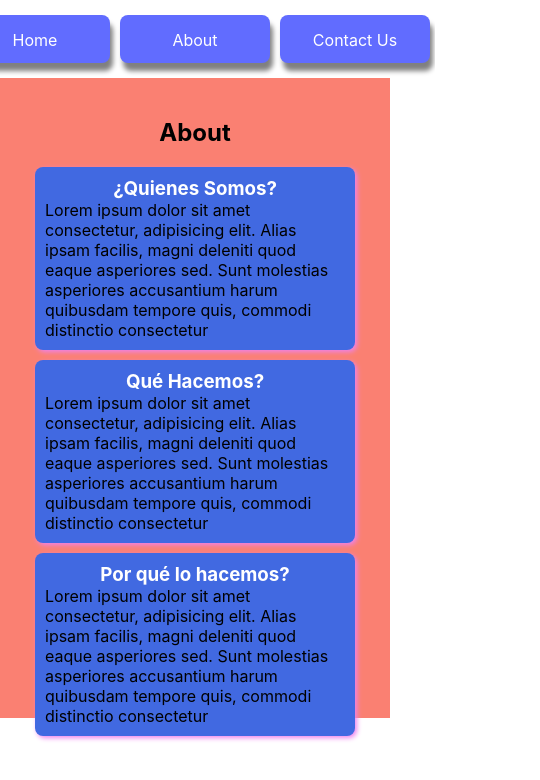
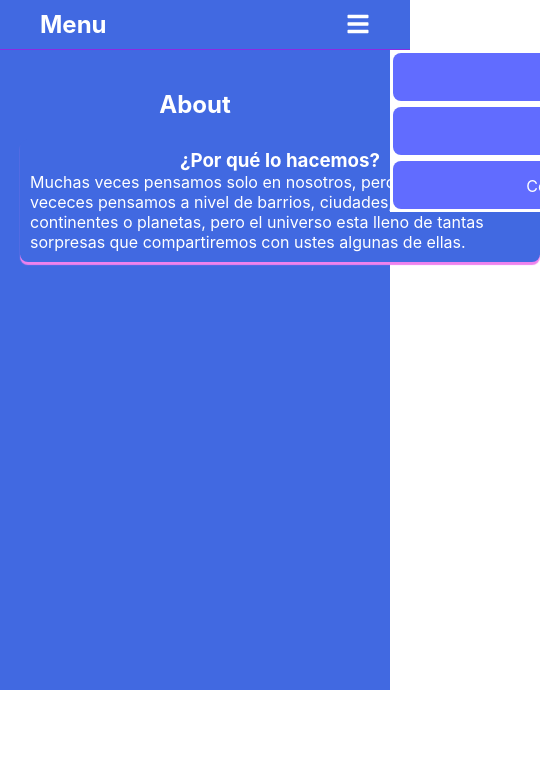
Before and after one commit to nickothan/routes, a React (Create React App) app: page /about in a window 390 px wide. Shown: the top 780 px of the page, 540 px wide, since content can reach past the window. Built offline with nearby package versions, Linux system fonts and the light colour scheme.

Commit message:
merge (#3)
* Update  NavBar mobil (#2)

* Edicion de textos y formulario (#4)

* actualizando librerias (#5)

* Edicion de textos y formulario

* actualizando librerias

```diff
--- a/package.json
+++ b/package.json
@@ -3,6 +3,9 @@
   "version": "0.1.0",
   "private": true,
   "dependencies": {
+    "@fortawesome/fontawesome-svg-core": "^1.2.35",
+    "@fortawesome/free-solid-svg-icons": "^5.15.3",
+    "@fortawesome/react-fontawesome": "^0.1.14",
     "@testing-library/jest-dom": "^5.11.4",
     "@testing-library/react": "^11.1.0",
     "@testing-library/user-event": "^12.1.10",
--- a/public/index.html
+++ b/public/index.html
@@ -5,10 +5,7 @@
         <link rel="icon" href="%PUBLIC_URL%/favicon.ico" />
         <meta name="viewport" content="width=device-width, initial-scale=1" />
         <meta name="theme-color" content="#000000" />
-    <meta
-      name="description"
-      content="Web site created using create-react-app"
-    />
+        <meta name="description" content="Web site created using create-react-app" />
         <link rel="apple-touch-icon" href="%PUBLIC_URL%/logo192.png" />
         <!--
       manifest.json provides metadata used when your web app is installed on a
@@ -24,7 +21,7 @@
       work correctly both with client-side routing and a non-root public URL.
       Learn how to configure a non-root public URL by running `npm run build`.
     -->
-    <title>React App</title>
+        <title>Routing</title>
     </head>
     <body>
         <noscript>You need to enable JavaScript to run this app.</noscript>
@@ -38,6 +35,5 @@
 
       To begin the development, run `npm start` or `yarn start`.
       To create a production bundle, use `npm run build` or `yarn build`.
-    -->
-  </body>
+    --></body>
 </html>
--- a/src/Pages/About/About.jsx
+++ b/src/Pages/About/About.jsx
@@ -6,28 +6,12 @@ export default function About() {
         <MiAbout>
             <h2>About</h2>
             <div className="sobreNosotros">
-                <div className="somos">
-                    <h3>¿Quienes Somos?</h3>
+                <div className="porque">
+                    <h3>¿Por qué lo hacemos?</h3>
                     <p>
-                        Lorem ipsum dolor sit amet consectetur, adipisicing elit. Alias ipsam
-                        facilis, magni deleniti quod eaque asperiores sed. Sunt molestias asperiores
-                        accusantium harum quibusdam tempore quis, commodi distinctio consectetur
-                    </p>
-                </div>
-                <div className="hacemos">
-                    <h3>Qué Hacemos?</h3>
-                    <p>
-                        Lorem ipsum dolor sit amet consectetur, adipisicing elit. Alias ipsam
-                        facilis, magni deleniti quod eaque asperiores sed. Sunt molestias asperiores
-                        accusantium harum quibusdam tempore quis, commodi distinctio consectetur
-                    </p>
-                </div>
-                <div className="porque">
-                    <h3>Por qué lo hacemos?</h3>
-                    <p>
-                        Lorem ipsum dolor sit amet consectetur, adipisicing elit. Alias ipsam
-                        facilis, magni deleniti quod eaque asperiores sed. Sunt molestias asperiores
-                        accusantium harum quibusdam tempore quis, commodi distinctio consectetur
+                        Muchas veces pensamos solo en nosotros, pero muy pocas vececes pensamos a
+                        nivel de barrios, ciudades, paises, continentes o planetas, pero el universo
+                        esta lleno de tantas sorpresas que compartiremos con ustes algunas de ellas.
                     </p>
                 </div>
             </div>
--- a/src/Pages/About/style.js
+++ b/src/Pages/About/style.js
@@ -4,7 +4,8 @@ export const MiAbout = styled.div`
     whidth: 100%;
     height: 600px;
     max-width: 1024px;
-    background: salmon;
+    background: #4169e1;
+    color: white;
 
     margin: auto;
     padding: 20px;
@@ -14,32 +15,18 @@ export const MiAbout = styled.div`
         text-align: center;
     }
 
-    h3 {
-        text-align: center;
-        color: white;
-    }
     .sobreNosotros {
-        display: grid;
-        grid-template-columns: repeat(3, 1fr);
-        grid-gap: 5px;
-
-        @media (max-width: 990px) {
-            grid-template-columns: repeat(2, 1fr);
-            grid-gap: 10px;
-            justify-items: center;
+        h3 {
+            text-align: center;
         }
 
-        @media (max-width: 768px) {
-            grid-template-columns: 1fr;
-            grid-gap: 10px;
-            justify-items: center;
+        div {
+            width: 500px;
+            margin: auto;
+            background: royalblue;
+            padding: 10px;
+            border-radius: 8px;
+            box-shadow: 0px 3px 1px violet;
         }
     }
-    .sobreNosotros > div {
-        width: 300px;
-        background: royalblue;
-        padding: 10px;
-        border-radius: 8px;
-        box-shadow: 2px 2px 5px violet;
-    }
 `;
--- a/src/Pages/ContactUs/ContactUs.jsx
+++ b/src/Pages/ContactUs/ContactUs.jsx
@@ -5,28 +5,29 @@ import {MiContactUs} from "./style.js";
 export default function ContactUs() {
     return (
         <MiContactUs>
-            <h2>Contact Us</h2>
             <div className="contenidoContactUs">
                 <div className="descripcionContactUs">
+                    <h2>Contact Us</h2>
                     <p>
-                        Lorem ipsum dolor sit amet consectetur adipisicing elit. Cumque earum rerum
-                        neque odit obcaecati vitae aliquam similique tempore perferendis! Voluptate
-                        at itaque blanditiis magni perferendis, earum quam sunt magnam voluptatem?
-                        Veniam, nesciunt? Aliquam, quibusdam culpa? Reiciendis harum, eveniet
-                        doloremque veritatis repellat, rerum, modi nam exercitationem culpa non
-                        quidem nostrum obcaecati omnis ratione. Quia adipisci excepturi, facilis ea
-                        maiores labore aspernatur.
+                        si quieres contactarte con nosotros lo puedes hacer por medio de este
+                        formulario, nuestro equipo de trabajo estara al tanto de lo que necesites.
                     </p>
                 </div>
                 <form action="">
-                    <label htmlFor="">nombre</label>
-                    <input type="text" placeholder=""/>
+                    <h3>
+                        Formulario de contacto <br />
+                    </h3>
+
+                    <label htmlFor="nombre"> nombre</label>
+                    <input type="text" name="nombre" id="nombre" placeholder="nombre" />
                     <label htmlFor="">Correo</label>
-                    <input type="text" />
+                    <input type="mail" name="Email" id="Email" placeholder="Email" />
                     <label htmlFor="">Telefono</label>
-                    <input type="text" />
+                    <input type="text" name="Telefono" id="Telefono" placeholder="Telefono" />
 
-                    <input type="submit" value="Enviar" />
+                    <button type="submit" className="btn-pr" value="Enviar">
+                        Enviar
+                    </button>
                 </form>
             </div>
         </MiContactUs>
--- a/src/Pages/ContactUs/style.js
+++ b/src/Pages/ContactUs/style.js
@@ -2,16 +2,16 @@ import styled from "styled-components";
 
 export const MiContactUs = styled.div`
     whidth: 100%;
-    height: 600px;
+    height: 400px;
     max-width: 1024px;
     background: royalblue;
 
+    color: white;
     margin: auto;
     padding: 20px;
 
     h2 {
         margin: 20px;
-        color: salmon;
         text-align: center;
     }
     .contenidoContactUs {
@@ -30,16 +30,51 @@ export const MiContactUs = styled.div`
         display: grid;
         grid-template-rows: auto;
         justify-content: center;
-
+        justify-items: center;
+        color: royalblue;
         padding: 20px;
         background: #f5f5f5;
         border-radius: 8px;
-    }
 
-    input {
-        width: 200px;
-        height: 24px;
-        border-radius: 10px;
-        margin-bottom: 20px;
+        h3 {
+            margin-bottom: 10px;
+        }
+
+        label {
+            justify-self: stretch;
+        }
+
+        input {
+            margin-top: 5px;
+            width: 250px;
+            height: 24px;
+            border-radius: 5px;
+            margin-bottom: 20px;
+        }
+        button {
+            float: left;
+            background-color: #616cff;
+            color: white;
+            font-size: 16px;
+            text-align: center;
+            text-decoration: none;
+            line-height: 50px;
+            margin: 5px;
+            width: 150px;
+            height: 48px;
+            border: none;
+            border-radius: 8px;
+            box-shadow: 3px 8px 5px grey;
+            cursor: pointer;
+        }
+
+        button:hover {
+            box-shadow: 2px 5px 5px grey;
+        }
+
+        button:active {
+            opacity: 90%;
+            box-shadow: none;
+        }
     }
 `;
--- a/src/Pages/Home/Home.jsx
+++ b/src/Pages/Home/Home.jsx
@@ -5,24 +5,12 @@ import {MiHome} from "./style.js";
 export default function Home() {
     return (
         <MiHome>
-            <h2>El universo</h2>
             <div className="home">
                 <div className="presentacion">
-                    <p>
-                        Lorem ipsum dolor sit amet consectetur adipisicing elit. Ea dicta corporis
-                        voluptas dolorem esse amet vero molestiae rerum dolore sequi at cumque fugit
-                        alias repellendus, a incidunt quidem aperiam error? Architecto beatae
-                        veritatis voluptas rem rerum distinctio facere quia dolorem sunt! Ipsa,
-                        perferendis asperiores molestias sunt repellendus nemo esse qui quis iste
-                        exercitationem doloremque quos. Sit ducimus totam sapiente sunt. Veritatis
-                        doloremque voluptas minima magni ea aliquam perferendis atque tempora
-                        tempore animi. Cupiditate velit ex nemo praesentium hic maiores explicabo,
-                        quibusdam est esse. Ipsum debitis iusto, iste consequatur repudiandae ex.
-                        Voluptates, debitis id, assumenda temporibus in adipisci suscipit atque eius
-                        dolor commodi excepturi est eos reiciendis quis natus odio ducimus cumque
-                        impedit neque illum consequatur aut quam repudiandae. Porro, maxime! Quas
-                        beatae nihil voluptate architecto quam quaerat assumenda quos possimus
-                    </p>
+                    <h2>
+                        El universo existe hace billones de años y tuvimos la fortuna de existir al
+                        mismo tiempo
+                    </h2>
                     <img
                         src="https://storage.googleapis.com/www-paredro-com/uploads/2019/07/df45b364-pia15416_small.jpg"
                         alt="Espacio"
@@ -103,10 +91,10 @@ export default function Home() {
                             alt="Imagen de noticia principal"
                         />
                         <div className="descripcionNotocia">
-                            <h3>El Universo</h3>
+                            <h3>10 datos curiosos de nuestro sistema solar</h3>
                             <p>
-                                Lorem ipsum dolor sit amet, consectetur adipisicing elit. Vero fuga
-                                tempore adipisci eius veniam distinctio, ! Nam.
+                                se publicó un estudio según el cual puede existir un noveno planeta
+                                en el sistema solar...
                             </p>
                             <p> 10/20/2050</p>
                         </div>
@@ -114,12 +102,15 @@ export default function Home() {
                     <div className="noticiasActuales">
                         <div className="noticiaActual">
                             <img
-                                src="https://i.pinimg.com/originals/5a/ad/bf/5aadbfd2356924cace9b76f18c360e9a.png"
+                                src="https://www.muyinteresante.com.mx/wp-content/uploads/2018/05/httpstved-prod.adobecqms.netcontentdameditorialTelevisamexicomuyinteresantemxespacio151118univerparr.imgo_.jpg"
                                 alt="Imagen de noticia principal"
                             />
                             <div className="descripcionNotocia">
-                                <h3>El Universo</h3>
-                                <p>Lorem ipsum dolor sit amet, consectetur adipisicing elit.</p>
+                                <h3>Universos paralelos</h3>
+                                <p>
+                                    entran en juego la existencia de varios universos o realidades
+                                    relativamente independientes
+                                </p>
                                 <p> 10/20/2050</p>
                             </div>
                         </div>
@@ -129,20 +120,22 @@ export default function Home() {
                                 alt="Imagen de noticia principal"
                             />
                             <div className="descripcionNotocia">
-                                <h3>El Universo</h3>
+                                <h3>El sistema solar en el que vivimos</h3>
                                 <p>Lorem ipsum dolor sit amet, consectetur adipisicing elit.</p>
                                 <p> 10/20/2050</p>
                             </div>
                         </div>
                         <div className="noticiaActual">
                             <img
-                                src="https://i.pinimg.com/originals/5a/ad/bf/5aadbfd2356924cace9b76f18c360e9a.png"
+                                src="https://st2.depositphotos.com/1722785/9450/i/600/depositphotos_94503338-stock-photo-multiple-glowing-bubble-universes.jpg"
                                 alt="Imagen de noticia principal"
                             />
                             <div className="descripcionNotocia">
-                                <h3>El Universo</h3>
-                                <p>Lorem ipsum dolor sit amet, consectetur adipisicing elit.</p>
-                                <p> 10/20/2050</p>
+                                <h3>Cosas curiosas del Multiverso</h3>
+                                <p>
+                                    La estructura del multiverso, la naturaleza de cada universo
+                                    dentro de él, así como la relación entre...
+                                </p>
                             </div>
                         </div>
                     </div>
--- a/src/Pages/Home/style.js
+++ b/src/Pages/Home/style.js
@@ -1,8 +1,6 @@
 import styled from "styled-components";
 
 export const MiHome = styled.div`
-    whidth: 100%;
-
     max-width: 1024px;
     background: royalblue;
 
@@ -11,12 +9,15 @@ export const MiHome = styled.div`
 
     h2 {
         margin: 20px;
-        color: salmon;
+        color: white;
         text-align: center;
     }
     .presentacion {
         display: grid;
         grid-template-columns: 1fr 1fr;
+
+        align-items: center;
+        justify-items: center;
 
         @media (max-width: 768px) {
             grid-template-columns: 1fr;
--- a/src/Router/Router.jsx
+++ b/src/Router/Router.jsx
@@ -1,8 +1,7 @@
 import React from "react";
-import {BrowserRouter, Switch, Route, Link} from "react-router-dom";
+import {BrowserRouter, Switch, Route} from "react-router-dom";
 
-import {Header} from "./style.js";
-
+import Header from "../components/Header";
 import Home from "../Pages/Home";
 import About from "../Pages/About";
 import ContactUs from "../Pages/ContactUs";
@@ -10,27 +9,7 @@ import ContactUs from "../Pages/ContactUs";
 export default function Router() {
     return (
         <BrowserRouter>
-            <Header>
-                <nav>
-                    <ul>
-                        <li>
-                            <Link to="/" className="btn-pr">
-                                Home
-                            </Link>
-                        </li>
-                        <li>
-                            <Link to="/about" className="btn-pr">
-                                About
-                            </Link>
-                        </li>
-                        <li>
-                            <Link to="/contact-us" className="btn-pr">
-                                Contact Us
-                            </Link>
-                        </li>
-                    </ul>
-                </nav>
-
+            <Header />
             {/* A <Switch> looks through its children <Route>s and
         renders the first one that matches the current URL. */}
             <Switch>
@@ -44,7 +23,6 @@ export default function Router() {
                     <Home />
                 </Route>
             </Switch>
-            </Header>
         </BrowserRouter>
     );
 }
--- a/src/components/Header/Header.jsx
+++ b/src/components/Header/Header.jsx
@@ -1,16 +1,49 @@
-import {Header} from "./style.js";
+import {useState} from "react";
+import {Link} from "react-router-dom";
+import {FontAwesomeIcon} from "@fortawesome/react-fontawesome";
+import {faBars} from "@fortawesome/free-solid-svg-icons";
 
-export default function Resume() {
+import {ContenidoHeader} from "./style.js";
+
+export default function Header() {
+    const [isOpen, setIsOpen] = useState(false);
+
+    const handleOpenMenu = () => {
+        setIsOpen(!isOpen);
+    };
+
+    const closeMenu = () => {
+        setIsOpen(false);
+    };
+
     return (
-        <Header>
-            <div className="contenidoHeader">
-                <div className="logo"></div>
-                <nav>
-                    <button>Inicio</button>
-                    <button>Cotactanos</button>
-                    <button>Sobre nosotros</button>
-                </nav>
+        <ContenidoHeader isOpen={isOpen}>
+            <div className="menu-movil">
+                <h2>Menu</h2>
+                <button onClick={handleOpenMenu}>
+                    <FontAwesomeIcon icon={faBars} />
+                </button>
             </div>
-        </Header>
+
+            <nav>
+                <ul>
+                    <li>
+                        <Link to="/" className="btn-pr" onClick={closeMenu}>
+                            Home
+                        </Link>
+                    </li>
+                    <li>
+                        <Link to="/about" className="btn-pr" onClick={closeMenu}>
+                            About
+                        </Link>
+                    </li>
+                    <li>
+                        <Link to="/contact-us" className="btn-pr" onClick={closeMenu}>
+                            Contact Us
+                        </Link>
+                    </li>
+                </ul>
+            </nav>
+        </ContenidoHeader>
     );
 }
--- a/src/components/Header/style.js
+++ b/src/components/Header/style.js
@@ -1,3 +1,135 @@
 import styled from "styled-components";
 
-export const Header = styled.div``;
+export const ContenidoHeader = styled.div`
+    width: 100%;
+
+    position. absolut;
+
+    .menu-movil{
+
+        border: none;
+        width: 100%;
+        display: none;
+
+        h2 {
+            margin-left: 30px;
+        }
+
+        @media (max-width: 768px) {
+            display: flex;
+            justify-content: space-between;
+            background-color: royalblue;
+            color: white;
+            border-bottom: 1px solid blueviolet;
+            padding: 10px;
+            cursor: pointer;
+
+            button {
+
+                cursor: pointer;
+
+                margin-right: 30px;
+
+                background: transparent;
+
+                color: white;
+
+                border: 0;
+
+            }
+            svg{
+                height: 24px;
+                width: 24px;
+            }
+        }
+    }
+
+    nav {
+        width: 100%;
+
+        max-width: 1024px;
+
+        margin: auto;
+
+        display: flex;
+        justify-content: space-evenly;
+
+
+
+        ul {
+            display: flex;
+            flex-direction: row;
+            float: right;
+            width: 50%;
+
+            li {
+                width: 100%;
+                list-style: none;
+                float: right;
+
+                .btn-pr {
+                    float: left;
+                    background-color: #616cff;
+                    color: white;
+                    font-size: 16px;
+                    text-align: center;
+                    text-decoration: none;
+                    line-height: 50px;
+                    margin: 5px;
+                    width: 150px;
+                    height: 48px;
+                    border: none;
+                    border-radius: 8px;
+                    box-shadow: 3px 8px 5px grey;
+                    cursor: pointer;
+                }
+
+                .btn-pr:hover {
+                    box-shadow: 2px 5px 5px grey;
+                }
+
+                .btn-pr:active {
+                    opacity: 90%;
+                    box-shadow: none;
+                }
+            }
+        }
+
+        @media (max-width: 768px) {
+            background-color: #fff;
+
+            position:fixed
+            width: 100%;
+            height: calc;
+            position: fixed;
+            left: 100%;
+
+            justify-content: center;
+
+            transition: left .5s;
+
+            ${({isOpen}) =>
+                isOpen &&
+                `
+            left: 0;
+        `}
+
+            ul {
+                width: 100%;
+                flex-direction: column;
+
+                li {
+                    display: block;
+                    width: 100%;
+
+                    .btn-pr {
+                        width: 90%;
+                        margin: 3px;
+                        box-shadow: none;
+                    }
+                }
+            }
+        }
+    }
+
+`;
--- a/src/index.css
+++ b/src/index.css
@@ -19,28 +19,3 @@ body {
 code {
     font-family: source-code-pro, Menlo, Monaco, Consolas, "Courier New", monospace;
 }
-
-/*Boton primario*/
-.btn-pr {
-    float: left;
-    background-color: #616cff;
-    color: white;
-    font-size: 16px;
-    text-align: center;
-    text-decoration: none;
-    line-height: 50px;
-    margin: 5px;
-    width: 150px;
-    height: 48px;
-    border: none;
-    border-radius: 8px;
-    box-shadow: 3px 8px 5px grey;
-    cursor: pointer;
-}
-.btn-pr:hover {
-    box-shadow: 2px 5px 5px grey;
-}
-.btn-pr:active {
-    opacity: 90%;
-    box-shadow: none;
-}
```
Also changed, not shown: 2 other files (tests, documents, lock files or other folders). Lines whose indentation alone changed are shown as unchanged.
